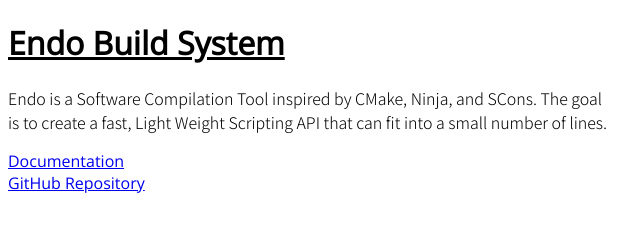
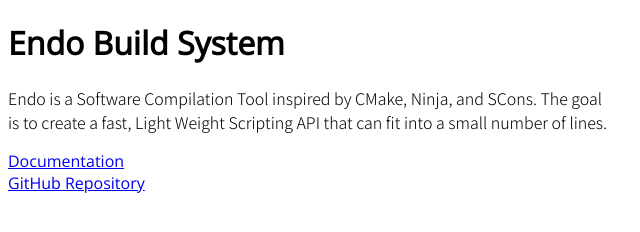
Before and after one commit to BoomerDev/BoomerDev.github.io, a plain HTML site: page endo-build/index.html in a window 1280 px wide. Shown: the full height of the page, 0-640 px from the left. Drawn offline with nearby package versions, Linux system fonts and the light colour scheme.

Commit message:
Update index.html

```diff
--- a/endo-build/index.html
+++ b/endo-build/index.html
@@ -9,7 +9,7 @@
 </head>
 <body>
 
-    <h1 class="title"><u>Endo Build System</u></h1>
+    <h1 class="title">Endo Build System</h1>
 
     <p class="about">Endo is a Software Compilation Tool inspired by CMake, Ninja, and SCons. The goal is to create a fast, Light Weight Scripting API that
     can fit into a small number of lines.</strong></p>
```
